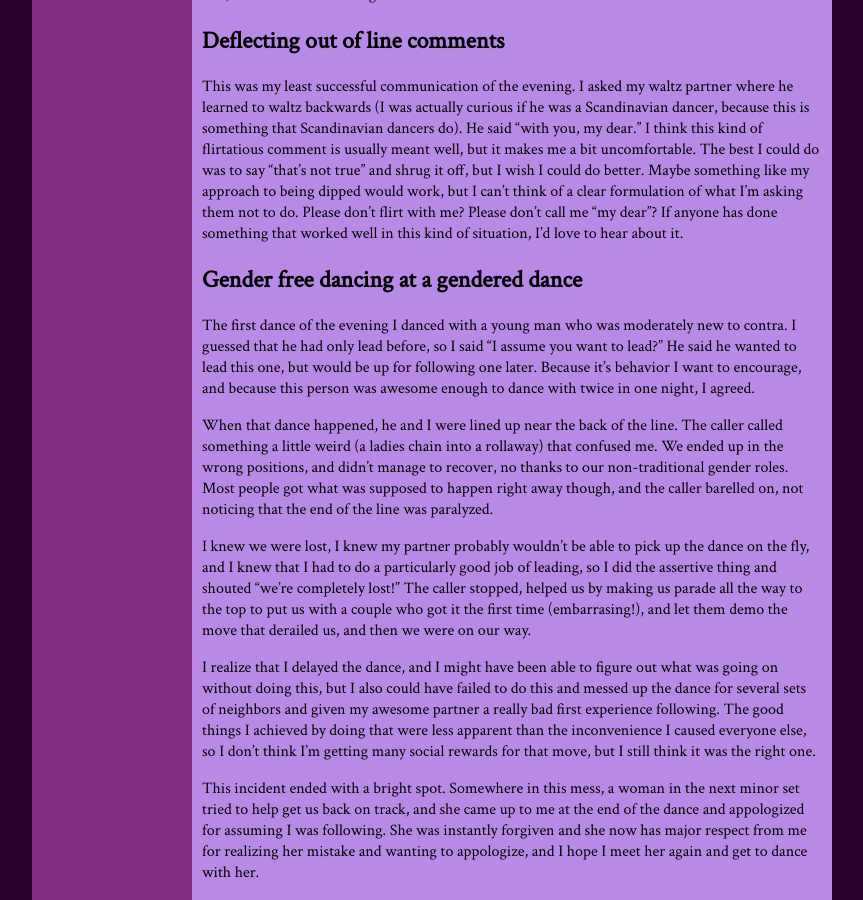
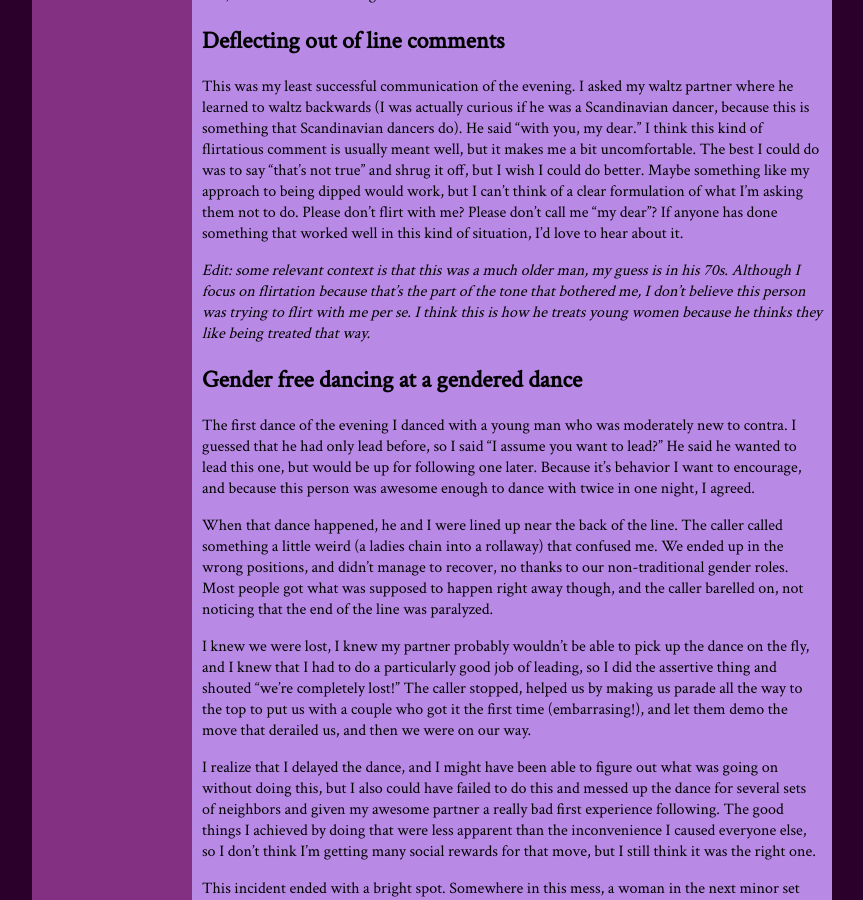
Before and after one commit to ruthie/ruthie.github.io, a Jekyll site: the page built from _posts/2014-6-22-contra-consent-social-grace.md, in a window 1280 px wide and 900 px high, scrolled down 1556 px. Shown: the whole window, without its empty margins (208-1071 px from the left). Built offline with Jekyll 4.4.1, drawn with Linux system fonts in a browser that asks for light colours; comment, search, counter and statistics services are not loaded.

Commit message:
Add edit to contra-consent-social-grace post

```diff
--- a/_posts/2014-6-22-contra-consent-social-grace.md
+++ b/_posts/2014-6-22-contra-consent-social-grace.md
@@ -39,6 +39,8 @@ I prefer if people ask me before dipping me for the first time.  I like being di
 
 This was my least successful communication of the evening.  I asked my waltz partner where he learned to waltz backwards (I was actually curious if he was a Scandinavian dancer, because this is something that Scandinavian dancers do).  He said "with you, my dear."  I think this kind of flirtatious comment is usually meant well, but it makes me a bit uncomfortable.  The best I could do was to say "that's not true" and shrug it off, but I wish I could do better.  Maybe something like my approach to being dipped would work, but I can't think of a clear formulation of what I'm asking them not to do.  Please don't flirt with me?  Please don't call me "my dear"?  If anyone has done something that worked well in this kind of situation, I'd love to hear about it.
 
+*Edit:  some relevant context is that this was a much older man, my guess is in his 70s.  Although I focus on flirtation because that's the part of the tone that bothered me, I don't believe this person was trying to flirt with me per se.  I think this is how he treats young women because he thinks they like being treated that way.*
+
 ## Gender free dancing at a gendered dance
 
 The first dance of the evening I danced with a young man who was moderately new to contra.  I guessed that he had only lead before, so I said "I assume you want to lead?"  He said he wanted to lead this one, but would be up for following one later.  Because it's behavior I want to encourage, and because this person was awesome enough to dance with twice in one night, I agreed.
```
